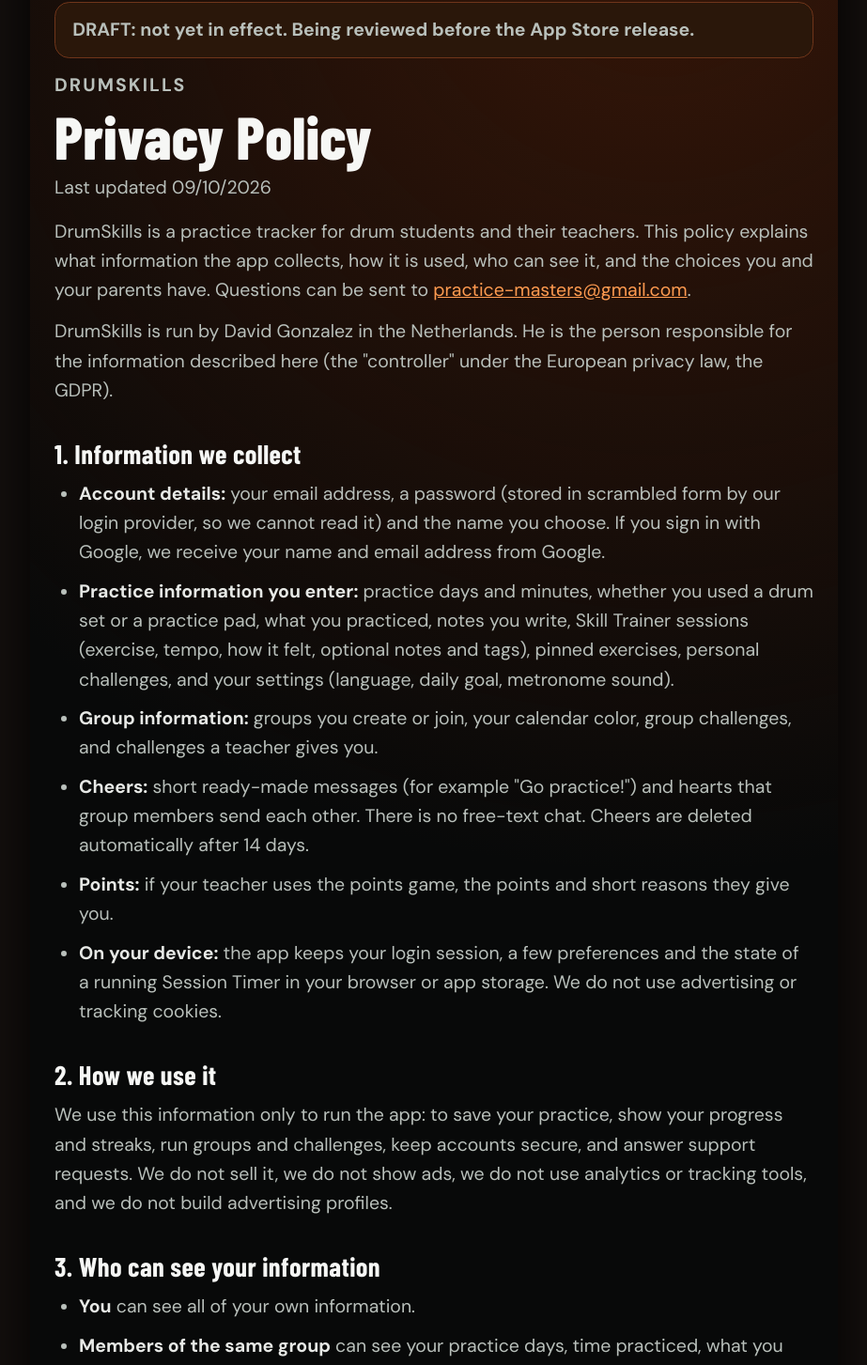
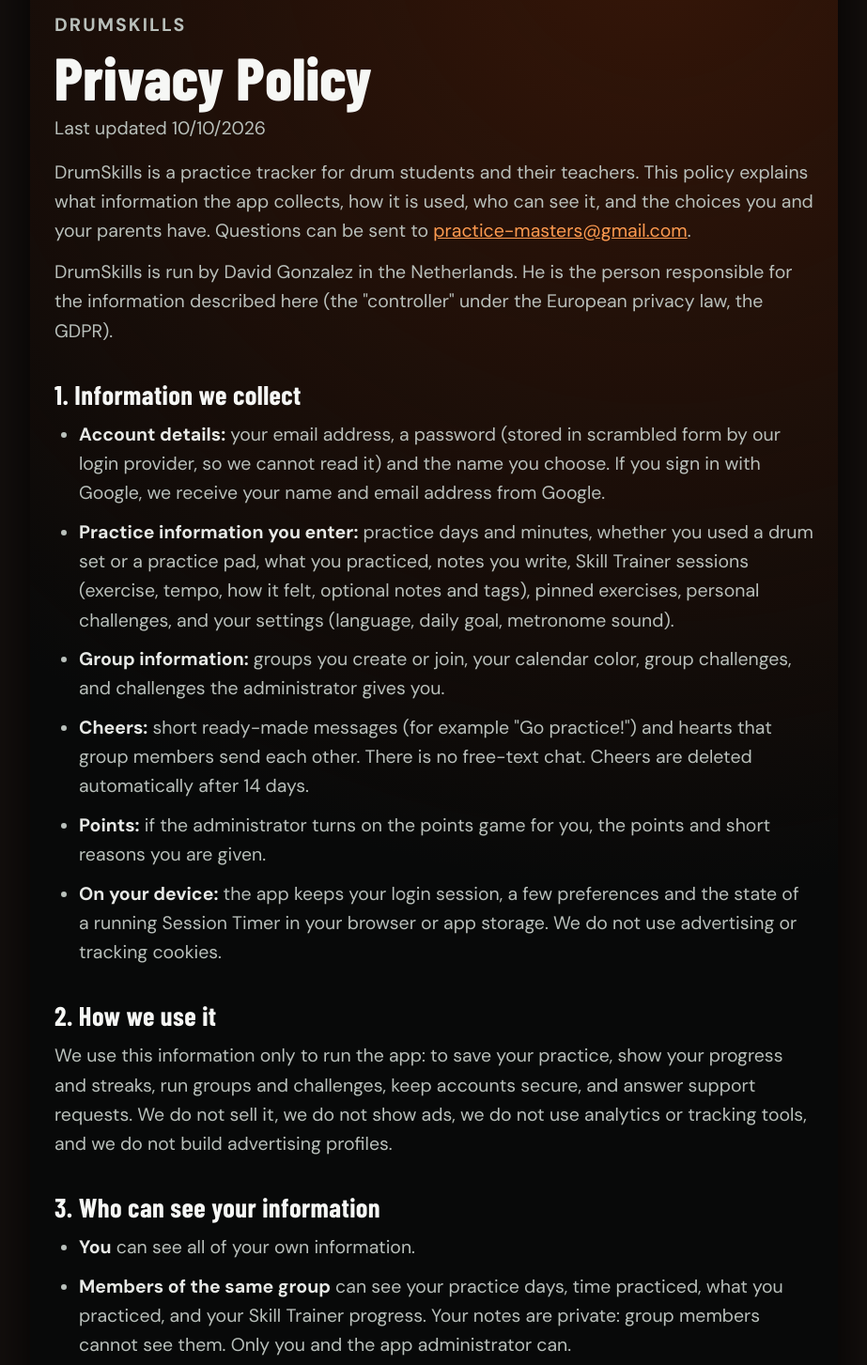
Before and after one commit to david-gonzalez-dev/drum-progress-app, a Next.js app: page /privacy in a window 1280 px wide. Shown: the part 87-1540 px from the top of the page at 94% size, without its empty margins (178-1101 px from the left). Built offline with nearby package versions, Linux system fonts and the light colour scheme.

Commit message:
Privacy and terms go live: correct who can see notes and practice (app administrator), remove DRAFT banner

```diff
--- a/src/app/legal-shell.tsx
+++ b/src/app/legal-shell.tsx
@@ -1,10 +1,10 @@
 import type { ReactNode } from "react";
 
 // Flip to false once the policy text has been reviewed and is ready to be published for real.
-const IS_DRAFT = true;
+const IS_DRAFT = false;
 
 export const SUPPORT_EMAIL = "practice-masters@gmail.com";
-export const LEGAL_UPDATED = "09/10/2026";
+export const LEGAL_UPDATED = "10/10/2026";
 
 export function LegalShell({ title, children }: { title: string; children: ReactNode }) {
   return <main className="shell"><section className="page legal">
--- a/src/app/privacy/page.tsx
+++ b/src/app/privacy/page.tsx
@@ -12,9 +12,9 @@
     <ul>
       <li><b>Account details:</b> your email address, a password (stored in scrambled form by our login provider, so we cannot read it) and the name you choose. If you sign in with Google, we receive your name and email address from Google.</li>
       <li><b>Practice information you enter:</b> practice days and minutes, whether you used a drum set or a practice pad, what you practiced, notes you write, Skill Trainer sessions (exercise, tempo, how it felt, optional notes and tags), pinned exercises, personal challenges, and your settings (language, daily goal, metronome sound).</li>
-      <li><b>Group information:</b> groups you create or join, your calendar color, group challenges, and challenges a teacher gives you.</li>
+      <li><b>Group information:</b> groups you create or join, your calendar color, group challenges, and challenges the administrator gives you.</li>
       <li><b>Cheers:</b> short ready-made messages (for example &quot;Go practice!&quot;) and hearts that group members send each other. There is no free-text chat. Cheers are deleted automatically after 14 days.</li>
-      <li><b>Points:</b> if your teacher uses the points game, the points and short reasons they give you.</li>
+      <li><b>Points:</b> if the administrator turns on the points game for you, the points and short reasons you are given.</li>
       <li><b>On your device:</b> the app keeps your login session, a few preferences and the state of a running Session Timer in your browser or app storage. We do not use advertising or tracking cookies.</li>
     </ul>
 
@@ -24,8 +24,9 @@
     <h2>3. Who can see your information</h2>
     <ul>
       <li><b>You</b> can see all of your own information.</li>
-      <li><b>Members of the same group</b> can see your practice days, time practiced, what you practiced, and your Skill Trainer progress. Your notes are private: only you and your teacher can see them.</li>
-      <li><b>Your teacher</b> (the administrator of your group) can see the practice information of their students and can give points.</li>
+      <li><b>Members of the same group</b> can see your practice days, time practiced, what you practiced, and your Skill Trainer progress. Your notes are private: group members cannot see them. Only you and the app administrator can.</li>
+      <li><b>The app administrator</b> (David Gonzalez, who runs DrumSkills and teaches drums) can see the practice information of all users, including notes, so that he can follow students&apos; progress and help with support questions. He can also give points and assign challenges.</li>
+      <li><b>A group&apos;s creator</b> manages the group and its challenges, and sees the same group information as every other member.</li>
       <li><b>Service providers</b> that run the app for us: our database and login provider (Supabase) and our web hosting provider. They only handle data to provide the service. If you choose Google sign-in, Google handles that login. The app&apos;s fonts are served from our own site, so no font provider sees your visit.</li>
       <li><b>Anyone else</b> only if the law requires us to share it.</li>
     </ul>
--- a/src/app/terms/page.tsx
+++ b/src/app/terms/page.tsx
@@ -18,8 +18,8 @@
       <li>Do not try to break the app, get into other people&apos;s accounts, or change results such as practice time or points unfairly.</li>
     </ul>
 
-    <h2>3. Groups and teachers</h2>
-    <p>A teacher can also give you a challenge or points. A group&apos;s administrator (usually a teacher) can see the practice information of the group&apos;s members, manage group settings, and give points. Members of a group can see each other&apos;s practice. Your notes stay private to you and your teacher. Only join groups you know.</p>
+    <h2>3. Groups and the administrator</h2>
+    <p>The person who runs the app (the administrator, who is also a drum teacher) can see all users&apos; practice information, including notes, and can give you challenges or points. The person who creates a group manages it, and members of a group can see each other&apos;s practice. Your notes stay private from other group members. Only join groups you know.</p>
 
     <h2>4. Your content</h2>
     <p>The notes and other things you enter remain yours. You allow us to store and show them inside the app as described in the Privacy Policy. We may remove content that breaks these terms.</p>
```
